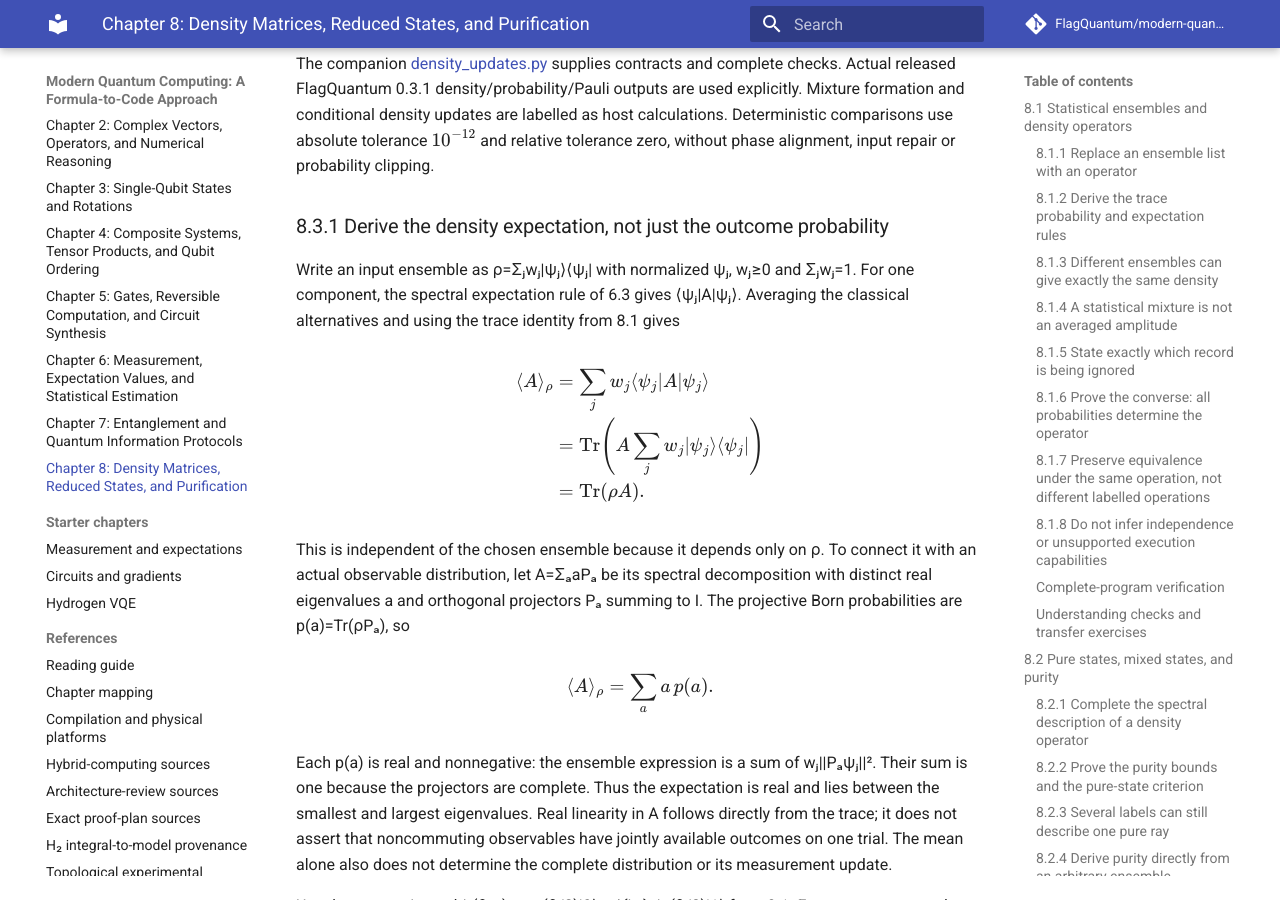
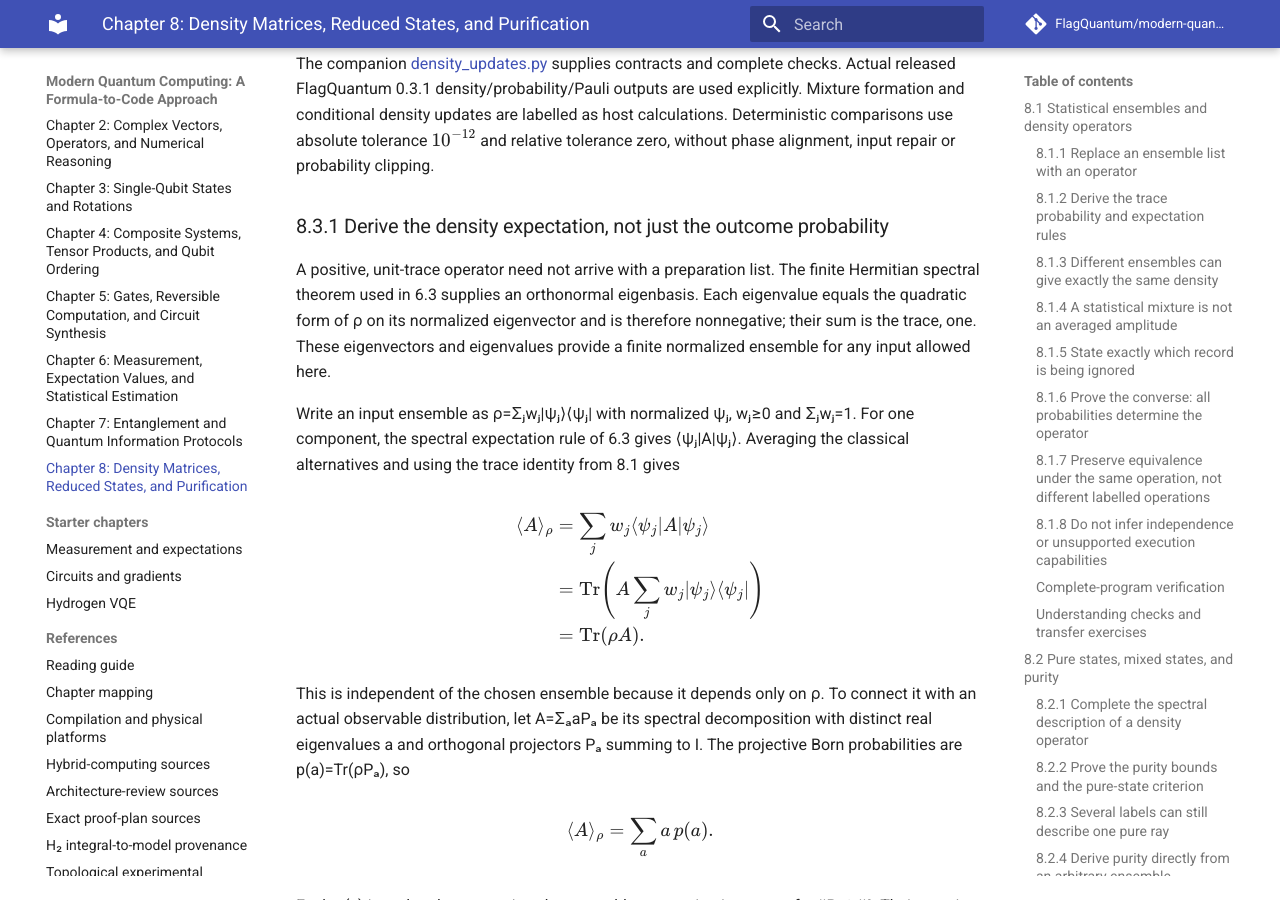
Before and after one commit to FlagQuantum/modern-quantum-computing, an MkDocs documentation site: the page built from docs/chapters/ch-density-matrices-reduced-states-and-purification.md, in a window 1280 px wide and 900 px high, scrolled down 25936 px. Built offline with MkDocs 1.6.1 and Material for MkDocs 9.7.7, drawn with Linux system fonts in a browser that asks for light colours; comment, search, counter and statistics services are not loaded.

Commit message:
Make the arbitrary-density ensemble bridge explicit in section 8.3

```diff
--- a/docs/chapters/ch-density-matrices-reduced-states-and-purification.md
+++ b/docs/chapters/ch-density-matrices-reduced-states-and-purification.md
@@ -1044,6 +1044,8 @@ Run the eight cumulative units from the repository root with the pinned example
 
 ### 8.3.1 Derive the density expectation, not just the outcome probability
 
+A positive, unit-trace operator need not arrive with a preparation list. The finite Hermitian spectral theorem used in 6.3 supplies an orthonormal eigenbasis. Each eigenvalue equals the quadratic form of ρ on its normalized eigenvector and is therefore nonnegative; their sum is the trace, one. These eigenvectors and eigenvalues provide a finite normalized ensemble for any input allowed here.
+
 Write an input ensemble as ρ=Σⱼwⱼ|ψⱼ⟩⟨ψⱼ| with normalized ψⱼ, wⱼ≥0 and Σⱼwⱼ=1. For one component, the spectral expectation rule of 6.3 gives ⟨ψⱼ|A|ψⱼ⟩. Averaging the classical alternatives and using the trace identity from 8.1 gives
 
 $$
```
Also changed, not shown: 6 other files.
